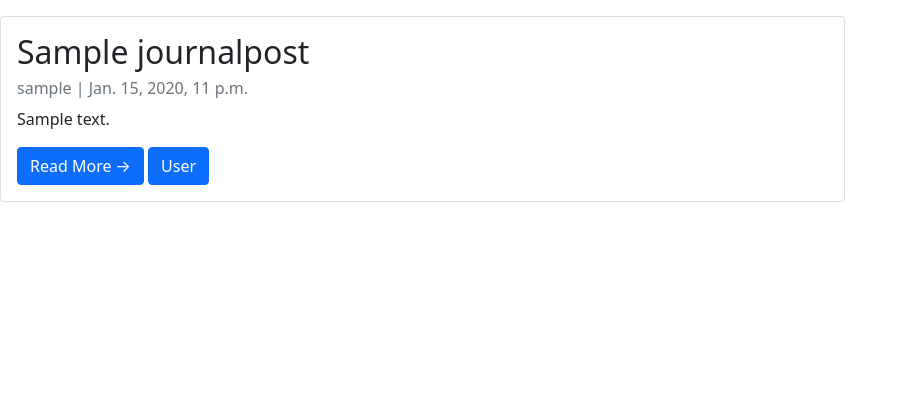
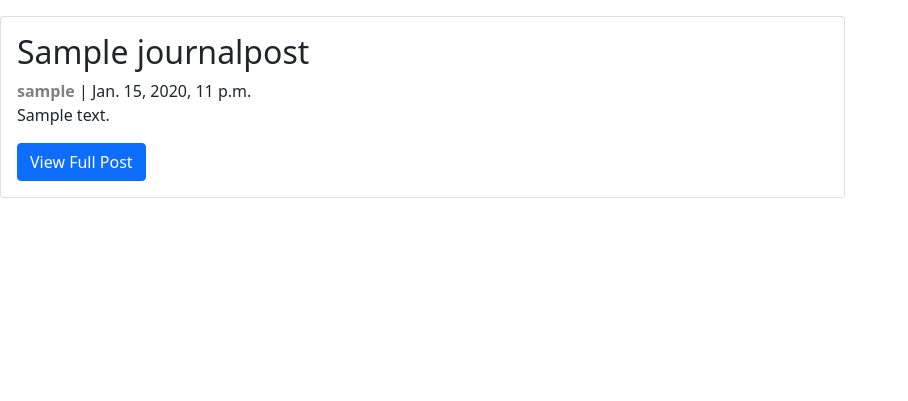
Before and after one commit to joelHilley/DreamJournalSocialNetwork, a Django app: page / in a window 1280 px wide. Shown: the part 82-483 px from the top of the page, without its empty margins (0-908 px from the left). Run offline with Django 3.2, Linux system fonts and the light colour scheme; tables that the repository leaves empty hold one stand-in row (values such as "Sample post"); some libraries are stand-ins or nearby versions.

Commit message:
updated links to user profiles

```diff
--- a/dreamsite/templates/home.html
+++ b/dreamsite/templates/home.html
@@ -12,10 +12,9 @@
             <div class="card mb-4">
                 <div class="card-body">
                     <h2 class="card-title">{{ post.title }}</h2>
-                    <p class="card-text text-muted h6">{{ post.username }} | {{ post.created_at}} </p>
+                    <a style= "color:gray; font-weight:bold; text-decoration:none" href="{% url 'user_detail' post.username_id %}">{{ post.username }}</a> | {{ post.created_at}}
                     <p class="card-text">{{post.content|slice:":500" }}</p>
-                    <a href="{% url 'post_detail' post.id %}" class="btn btn-primary">Read More &rarr;</a>
-                    <a href="{% url 'user_detail' post.username_id %}" class="btn btn-primary">User</a>
+                    <a href="{% url 'post_detail' post.id %}" class="btn btn-primary">View Full Post</a>
                 </div>
             </div>
             {% endfor %}
@@ -29,10 +28,9 @@
           <div class="card mb-4">
               <div class="card-body">
                   <h2 class="card-title">{{ post.title }}</h2>
-                  <p class="card-text text-muted h6">{{ post.username }} | {{ post.created_at}} </p>
+                  <a style= "color:gray; font-weight:bold; text-decoration:none" href="{% url 'user_detail' post.username_id %}">{{ post.username }}</a> | {{ post.created_at}}
                   <p class="card-text">{{post.content|slice:":500" }}</p>
-                  <a href="{% url 'post_detail' post.id %}" class="btn btn-primary">Read More &rarr;</a>
-                  <a href="{% url 'user_detail' post.username_id %}" class="btn btn-primary">User</a>
+                  <a href="{% url 'post_detail' post.id %}" class="btn btn-primary">View Full Post</a>
               </div>
           </div>
           {% endfor %}
```
Also changed, not shown: dreamsite/templates/post_detail.html (+4 -3 lines), 1 other file.
